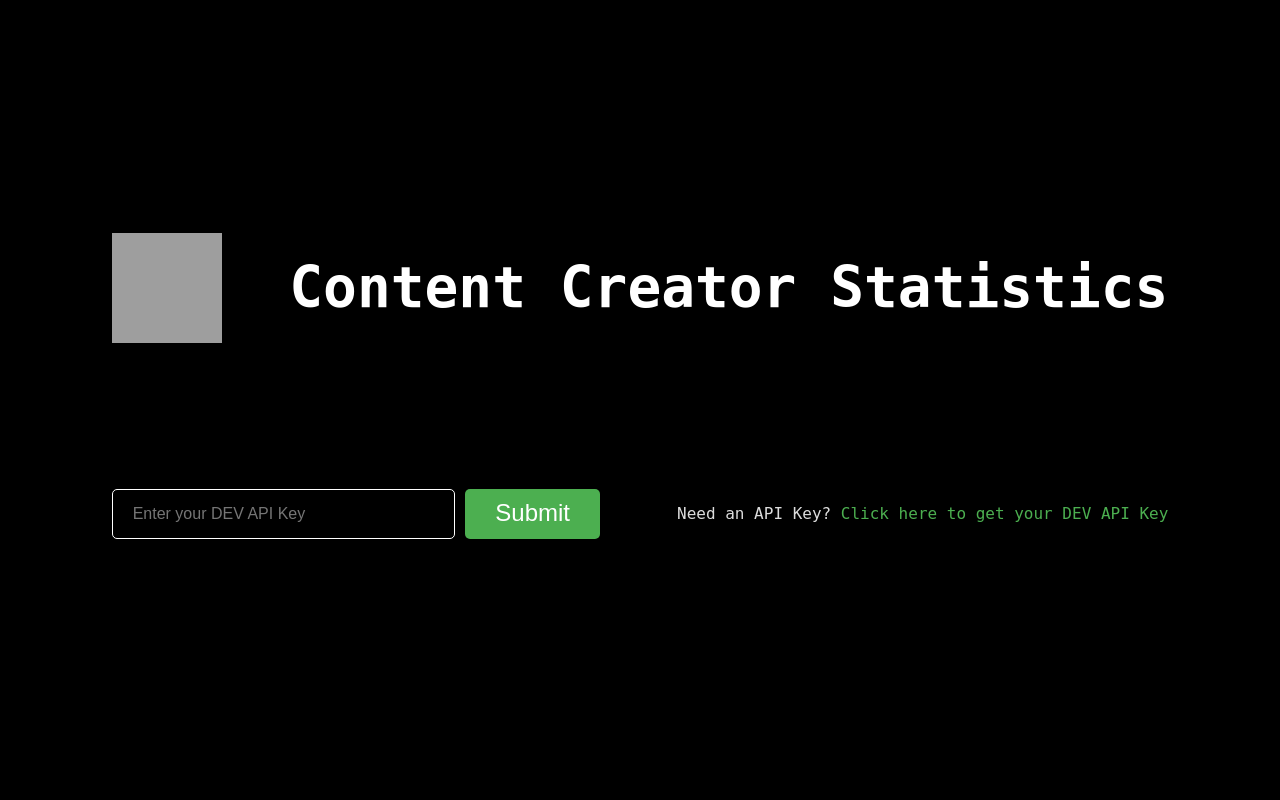
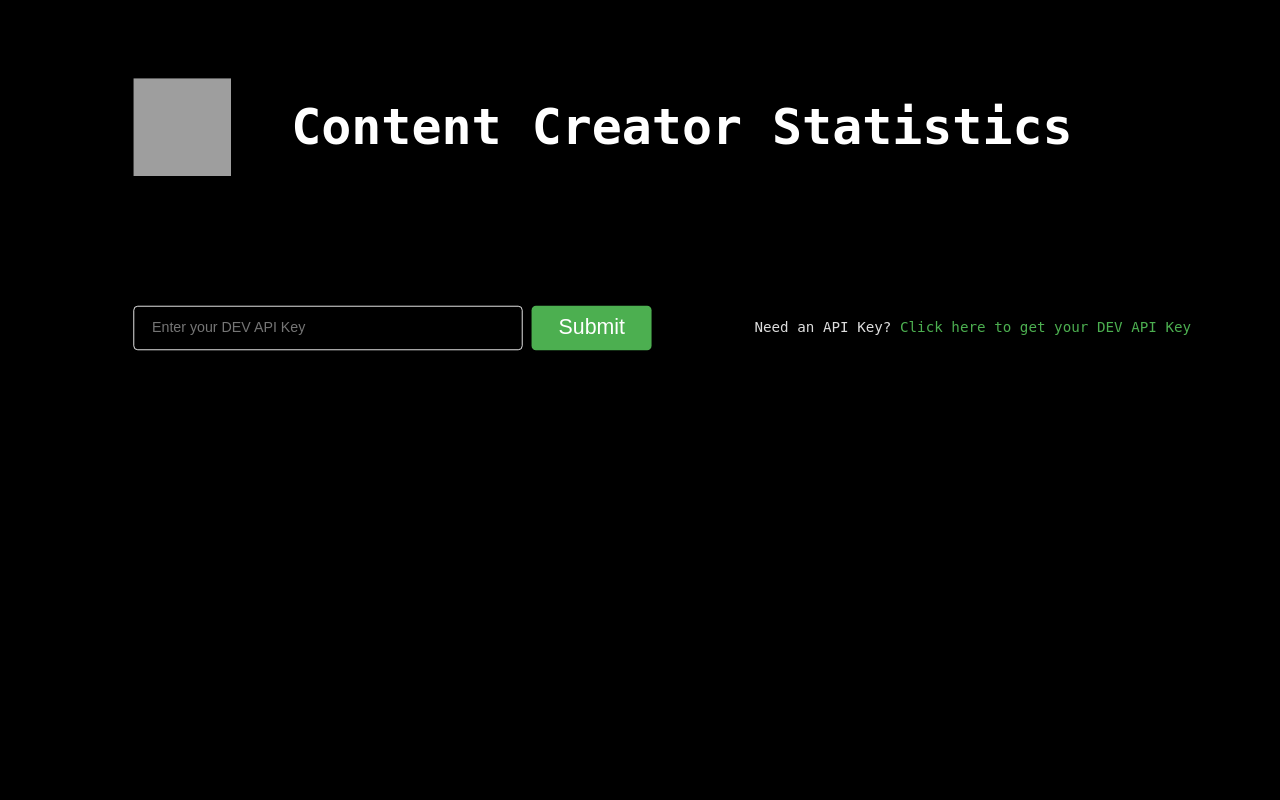
Before and after one commit to luca1iu/notion_widget_dev_statistic, a Flask app: page / in a window 1280 px wide. Run offline with Flask 3, Linux system fonts and the light colour scheme; grey boxes are pictures that could not be loaded.

Commit message:
update css

```diff
--- a/templates/home.html
+++ b/templates/home.html
@@ -2,7 +2,7 @@
 <html lang="en">
 <head>
     <meta charset="UTF-8">
-    <meta name="viewport" content="width=device-width, initial-scale=1.0, maximum-scale=1.0, user-scalable=no">
+    <meta name="viewport" content="width=device-width, initial-scale=1.0">
     <title>Developer Statistics</title>
     <style>
         /* 全局样式 */
@@ -41,18 +41,25 @@
             align-items: center;
             margin-top: 20px;
             margin-bottom: -20px;
+            margin-left: 50px;
         }
 
         .statsContent {
-            margin-left: 30px;
             white-space: normal;
             line-height: 2;
             font-size: 3rem;
             text-align: left;
         }
+
+        #wrapper {
+            width: 1440px; /* 页面设计宽度 */
+            height: 900px; /* 页面设计高度 */
+            transform-origin: center;
+        }
     </style>
 </head>
 <body>
+<div id="wrapper">
     <div id="inputBlock" style="
     margin: auto;
     padding: 20px;
@@ -63,9 +70,9 @@
              style="width:110px; height:110px;"></img>
         <h3>  Content Creator Statistics</h3>
     </div>
-    <div id="inputButton" style="margin-top: 70px; display: flex; align-items: center;">
+    <div id="inputButton" style="margin-top: 70px; margin-left: 50px; display: flex; align-items: center;">
         <input id="apiKeyInput" type="text" placeholder="Enter your DEV API Key" style="
-            width: 50%;
+            width: 40%;
             padding: 20px;
             font-size: 1rem;
             border: 1px solid #fff;
@@ -110,7 +117,7 @@
     </div>
     </pre>
     </div>
-
+</div>
 <script>
     async function fetchDevStats() {
         const apiKey = document.getElementById('apiKeyInput').value;
@@ -138,6 +145,16 @@
             console.error(error);
         }
     }
+
+    function scalePage() {
+            const wrapper = document.getElementById('wrapper');
+            const scaleX = window.innerWidth / wrapper.offsetWidth;
+            const scaleY = window.innerHeight / wrapper.offsetHeight;
+            const scale = Math.min(scaleX, scaleY);
+            wrapper.style.transform = `scale(${scale})`;
+        }
+        window.addEventListener('resize', scalePage);
+        window.addEventListener('load', scalePage);
 </script>
 </body>
 </html>
```
Lines whose indentation alone changed are shown as unchanged.
